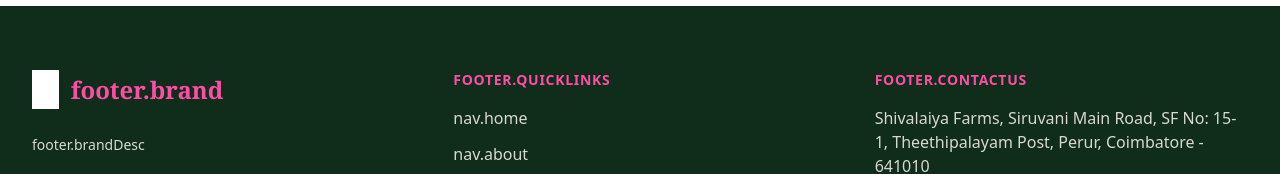
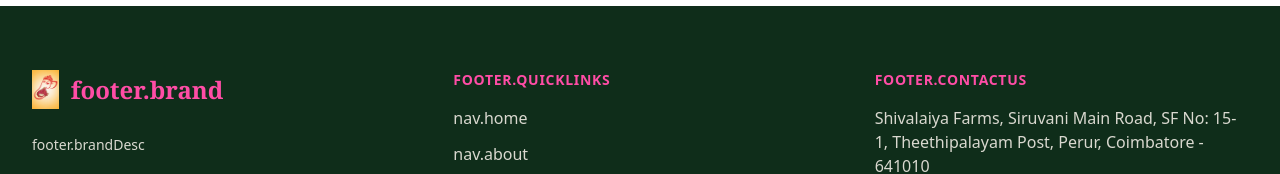
Before and after one commit to Pranav9119/Shivalaiyadragonfarm, a React (Vite) app: page /faq in a window 1280 px wide. Shown: the part 2005-2179 px from the top of the page. Built offline with nearby package versions, Linux system fonts and the light colour scheme; the HTML template or start-up script is replaced by a standard one.

Commit message:
update footer logo display

```diff
--- a/src/components/Footer.jsx
+++ b/src/components/Footer.jsx
@@ -29,7 +29,7 @@
               <img
                 src="/logo.png"
                 alt="Shivalaiya Dragon Farm Logo"
-                className="h-10 w-auto object-contain brightness-0 invert"
+                className="h-10 w-auto object-contain"
               />
               <h3 className="font-serif text-2xl font-semibold text-dragon-pink-light">
                 {t('footer.brand')}
```
